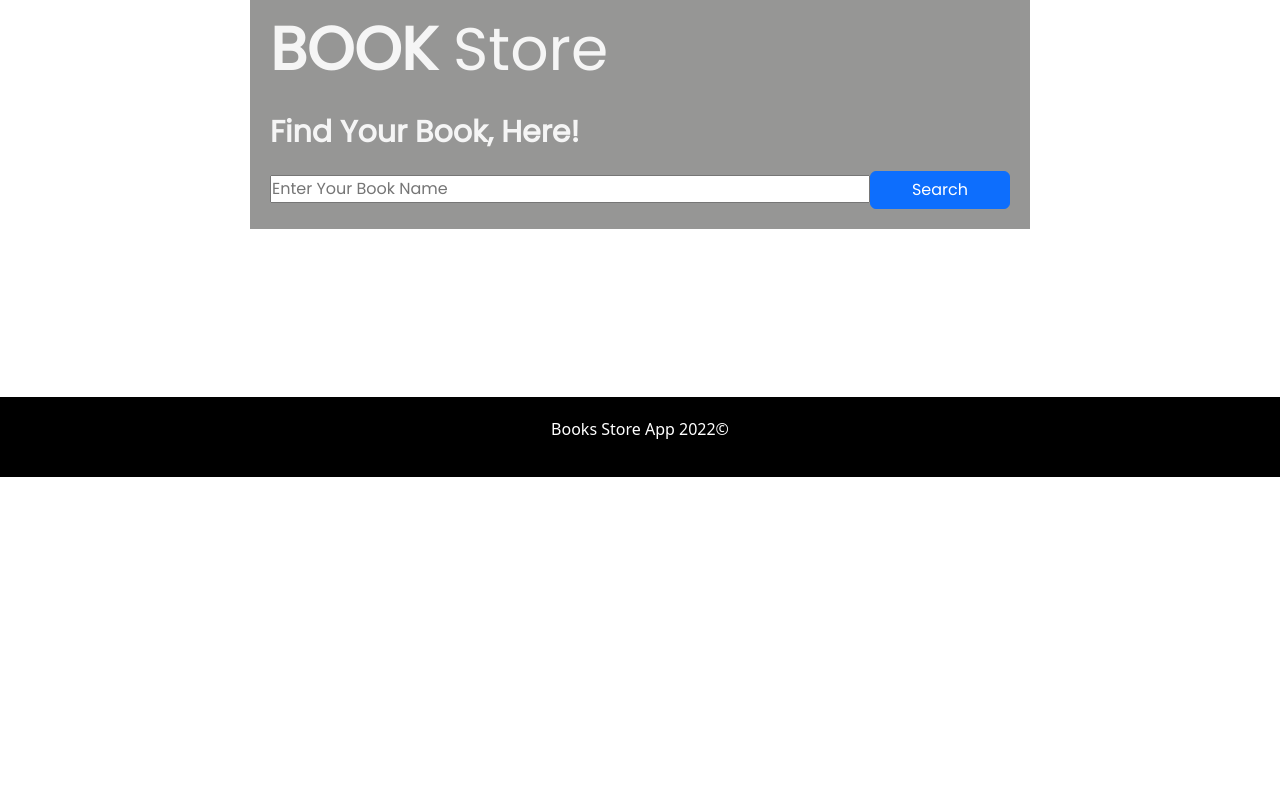
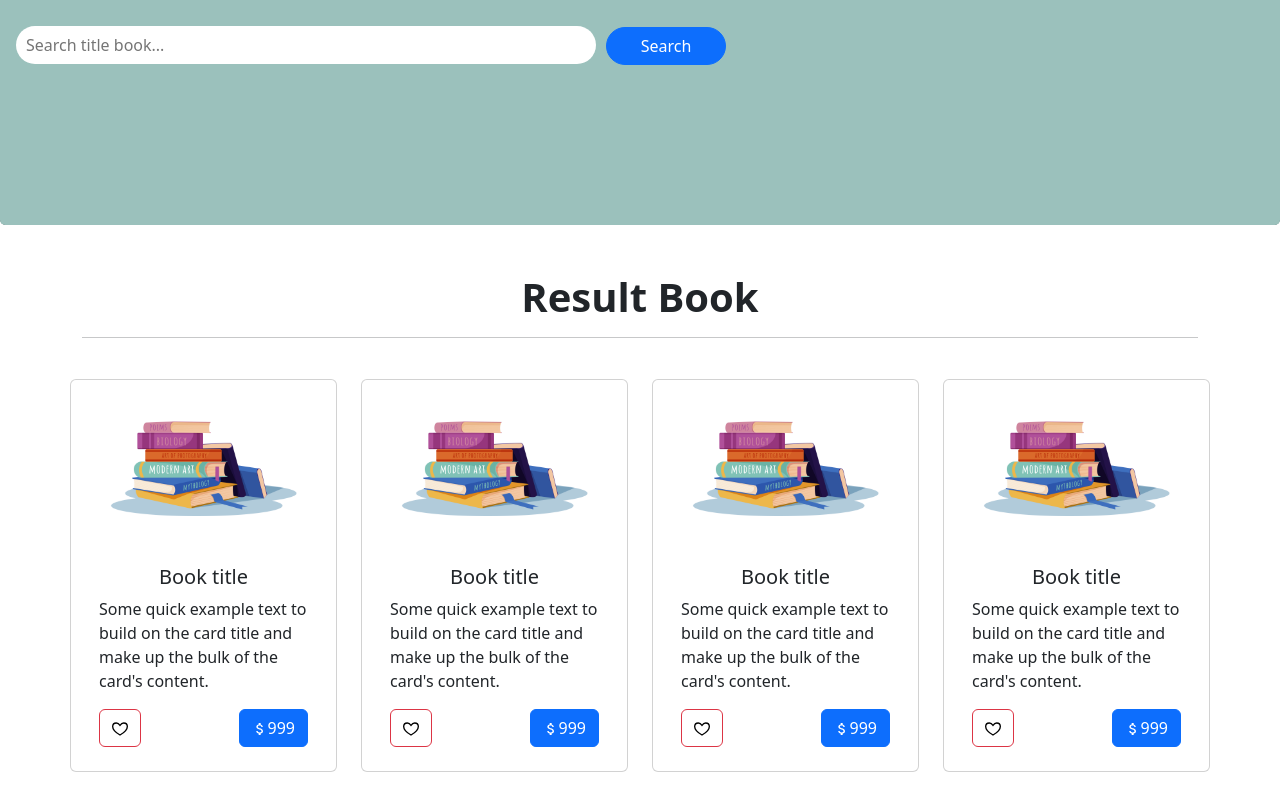
Before and after one commit to limlim21/BooksStore_Project, a React (Create React App) app: page / in a window 1280 px wide. Shown: the part 335-1120 px from the top of the page. Before the commit the page ends 812 px from the top, so only its background shows below. Built offline with nearby package versions, Linux system fonts and the light colour scheme; a web font is replaced by a local one.

Commit message:
add search function

```diff
--- a/src/API.js
+++ b/src/API.js
@@ -1,4 +1,4 @@
-export const API_URL = "https://example-data.draftbit.com/books?_limit=50";
+export const API_URL = "https://example-data.draftbit.com/books?_limit=70";
 //export const API_URL = 'https://www.googleapis.com/books/v1/volumes?q=react&key=AIzaSyCLsjHheFJXHh4NkOpKTlfYOM8orIsHLNA'+'&maxResults=40';
 
 /*
--- a/src/App.css
+++ b/src/App.css
@@ -69,13 +69,42 @@
 .Home {
   min-height: 84vh;
   width: 100%;
-  display: grid;
+  /*display: grid;
   grid-template-columns: repeat(2, 1fr);
-  justify-items: center;
+  */
 }
 
-.btn-primary{
-  background-color: #edae49;
+.Header {
+  min-height: 500px;
+  width: 100%;
+  /*display: grid;
+  grid-template-columns: repeat(2, 1fr);
+  */
+}
+
+.card-img-overlay{
+  background-color: #9bc1bc;
+}
+
+input {
+  align-items: center;
+  padding-left: 10px;
+  margin-right: 50px;
+}
+
+.search input {
+  outline-color: #00798c;
+  border: 0;
+  width: 580px;
+  height: 38px;
+  border-color: #9bc1bc;
+  border-radius: 20px;
+}
+
+.search button {
+  margin-left: 10px;
+  border-radius: 20px;
+  width: 120px;
 }
 
 .book-list {
@@ -103,10 +132,12 @@
   text-align: center;
 }
 
-img {
+/*img {
  width: 200px;
  height: 300px;
-}
+ display: flex;
+ align-self: flex-end;
+}*/
 
 .rating {
     display: flex;
@@ -119,3 +150,46 @@ img {
   margin-left: 10px;
   margin-right: 10px;
 }
+
+.container{
+  width: 65%;
+  margin: 0 auto;
+  margin-top: 25px;
+  margin-bottom: 30px;
+  display: grid;
+  grid-template-columns: repeat(auto-fit,minmax(200px,0.5fr));
+  grid-gap:20px;
+  box-sizing: border-box;
+}
+
+.fav-btn{
+  border: 0ch;
+  outline: 0ch;
+  color: palevioletred;
+}
+
+.buy-btn {
+  margin: 0%;
+  padding: auto;
+  background-color: #edae49;
+}
+
+.cd-book{
+  background-color: var(--secondary-color);
+  border-radius: 1rem;
+  padding: 0.5rem;
+  margin-bottom: 10px;
+  transition: .5s;
+  text-align: center;
+  position: relative;
+}
+
+.cd-book:hover{
+  box-shadow: 16px 24px 30px -6px rgba(212,185,150,.5);
+-webkit-box-shadow: 16px 24px 30px -6px rgba(212,185,150,.5);
+-moz-box-shadow: 16px 24px 30px -6px rgba(212,185,150,.5);
+}
+
+.cd-book p {
+  text-align: left
+}
--- /dev/null
+++ b/src/Components/Book.jsx
@@ -0,0 +1,34 @@
+import React from "react";
+import "../../src/App.css";
+import { GrFavorite } from "react-icons/gr";
+import { MdOutlineAttachMoney } from "react-icons/md";
+
+const Book = () => {
+  return (
+    <>
+      <div className="row justify-content-center">
+        <div className="card cd-book" style={{ width: "18rem" }}>
+          <img src="/images/book.jpg" className="card-img-top" alt="..." />
+          <div className="card-body">
+            <h5 className="card-title">Book title</h5>
+            <p className="card-text">
+              Some quick example text to build on the card title and make up the
+              bulk of the card's content.
+            </p>
+            <div className="d-flex flex-row justify-content-between">
+              <a href="#" className="btn btn-outline-danger fav-btn">
+                <GrFavorite />
+              </a>
+              <a href="/login" className="btn btn-primary buy-btn">
+                <MdOutlineAttachMoney />
+                999
+              </a>
+            </div>
+          </div>
+        </div>
+      </div>
+    </>
+  );
+};
+
+export default Book;
--- a/src/Components/Homepage.css
+++ b/src/Components/Homepage.css
@@ -11,7 +11,7 @@
     justify-content: center;
 }
 
-.header {
+/*.header {
     background-color: #2b2c297e;
     font-family: 'Poppins', sans-serif;
     color: whitesmoke;
@@ -36,7 +36,6 @@
     width: 30%;
 }
 
-
 .btn-primary{
     background-color: rgb(0, 0, 0);
     border: 2px solid #000000;
@@ -44,5 +43,6 @@
     width: 140px;
 
 }
+*/
     /*
     */
--- a/src/Components/Nav/Footer.jsx
+++ b/src/Components/Nav/Footer.jsx
@@ -4,7 +4,7 @@ import React from "react";
 const Footer = () => {
   return (
     <div className="footer">
-      <p>Books Store App 2022&copy;</p>
+      <p>Magic Book Store 2022&copy;</p>
     </div>
   );
 };
--- a/src/Components/Pages/Home.jsx
+++ b/src/Components/Pages/Home.jsx
@@ -3,6 +3,9 @@ import "../../App";
 import { FaMagic } from "react-icons/fa";
 import { GiSpellBook } from "react-icons/gi";
 import axios from "axios";
+import Card from "../Book";
+import Book from "../Book";
+import Booklist from "./Booklist";
 
 const Home = () => {
   const [search, setSearch] = useState("");
@@ -10,7 +13,7 @@ const Home = () => {
   const searchBook = (evt) => {
     if (evt.key === "Enter") {
       axios
-        .get("https://example-data.draftbit.com/books?_limit=50")
+        .get("https://example-data.draftbit.com/books?_limit=10")
         .then((res) => setData(res.data.items))
         .catch((err) => console.log(err));
     }
@@ -18,33 +21,42 @@ const Home = () => {
 
   return (
     <>
-      <div className="d-flex flex-row justify-content-center align-items-center Home">
-        <div className="">
-          <div className="header">
-            <div className="row1">
-              <p>
-                <GiSpellBook /> Magic
-                <br />
-                <b>BOOK</b> Store
-              </p>
-            </div>
-            <div className="row2">
-              <p>Find Your Book, Here!</p>
-            </div>
+      <div className="Home">
+        <div className="card bg-dark text-white border-0 Header">
+          <div className="card-img-overlay d-flex flex-column justify-content-center">
+            <h5 className="card-title display-3 fw-bolder mb-0">
+              NEW BOOK ARRIVALS
+            </h5>
+            <p className="card-text lead fs-2">FIND YOUR BOOK HERE !</p>
             <div className="search">
               <input
-                className="search-input"
                 type="text"
-                placeholder="Enter Your Book Name"
+                placeholder="Search title book..."
                 value={search}
                 onChange={(e) => setSearch(e.target.value)}
                 onKeyPress={searchBook}
               />
-              <button type="button" className="btn btn-primary">
+              <button type="button" className="btn btn-primary search-button">
                 Search
               </button>
             </div>
           </div>
+        </div>
+        <div className="container mt-5 mb-4">
+          <div className="row">
+            <div className="col-12">
+              <h1 className="display-6 fw-bolder text-center">Result Book</h1>
+              <hr />
+            </div>
+          </div>
+        </div>
+        <div className="container d-grid gap-5">
+          <Book />
+          <Book />
+          <Book />
+          <Book />
+          <Book />
+          <Book />
         </div>
       </div>
     </>
```
Also changed, not shown: public/images/bg.jpg (renamed from public/images/book-right.jpg), src/Containers/HomePageContainer.jsx (added).
